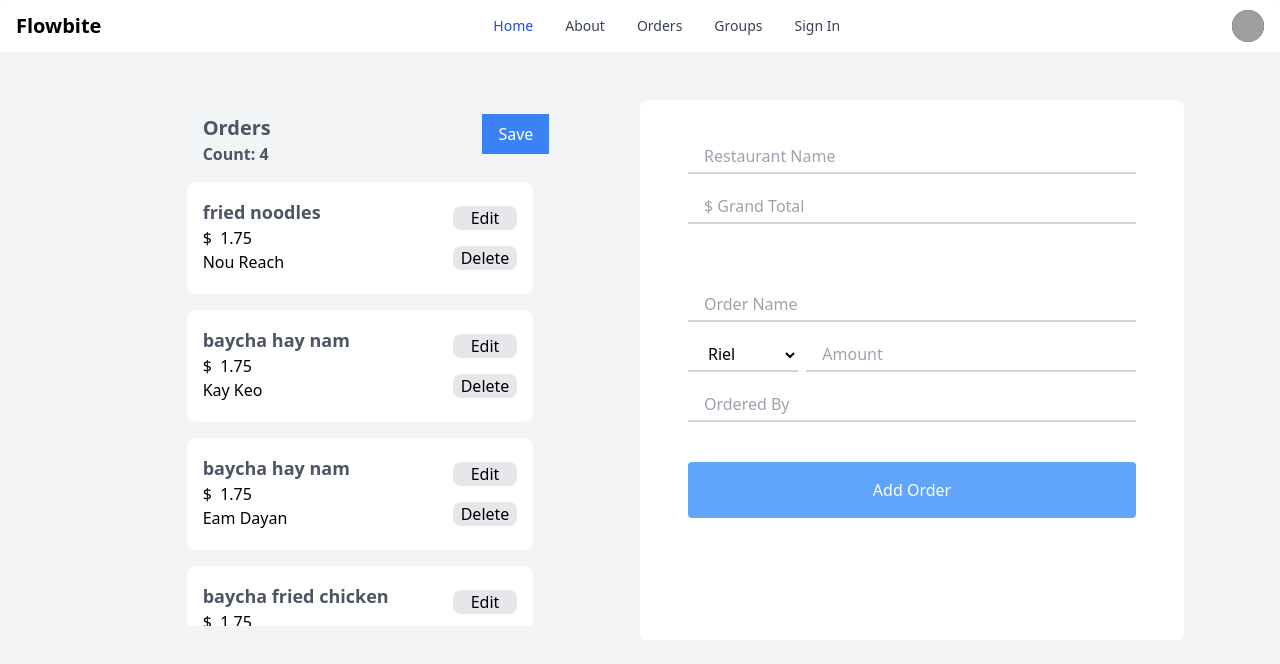
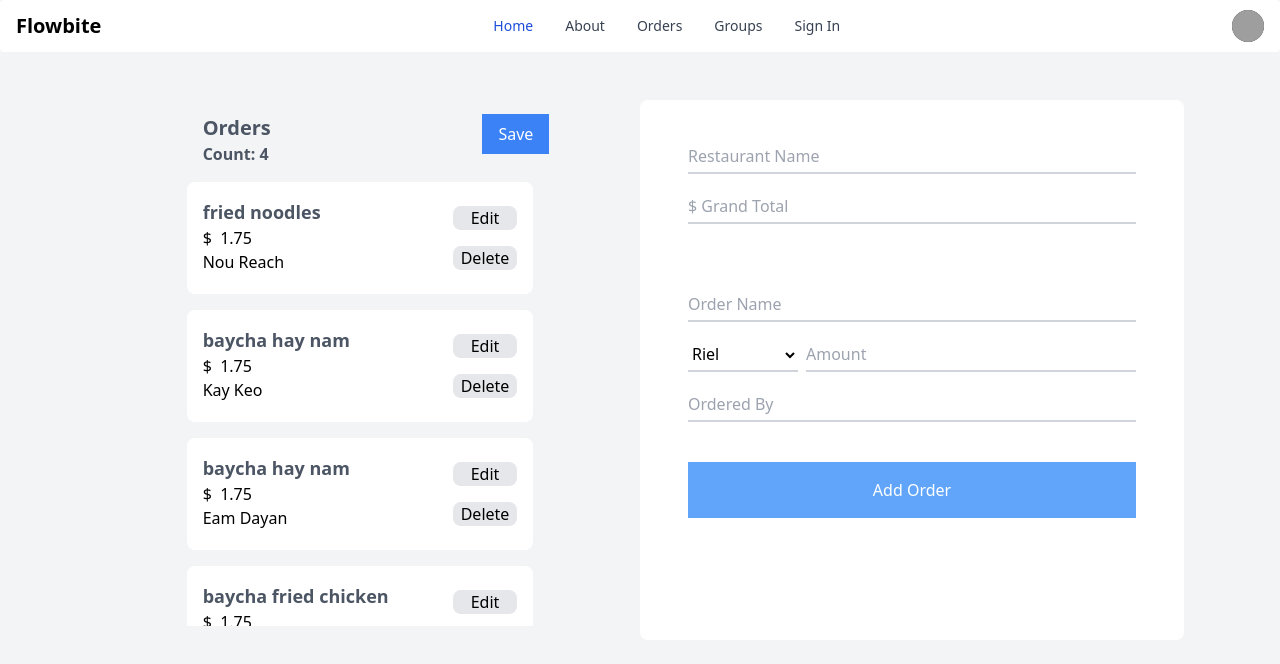
Before and after one commit to saint-rivers/nhamey, an Angular app: page /orders in a window 1280 px wide. Shown: the top 664 px of the page. Built offline with nearby package versions, Linux system fonts and the light colour scheme; grey boxes are pictures that could not be loaded.

Commit message:
fix order style

```diff
--- a/src/app/order/order.component.css
+++ b/src/app/order/order.component.css
@@ -1,7 +1,7 @@
 input[type="text"],
 input[type="number"],
 select, .field {
-  @apply py-1 px-4 my-2;
+  @apply py-1 my-2;
   @apply border-b-2 border-gray-300 hover:border-blue-500;
   @apply outline-none;
 }
--- a/src/app/order/order.component.html
+++ b/src/app/order/order.component.html
@@ -91,7 +91,7 @@
       (click)="addOrder()"
       type="button"
       value="Add Order"
-      class="bg-blue-400 hover:bg-blue-500 text-white py-4 w-full cursor-pointer rounded mt-8"
+      class="bg-blue-400 hover:bg-blue-500 text-white py-4 w-full cursor-pointer mt-8"
     />
   </form>
 </div>
```
